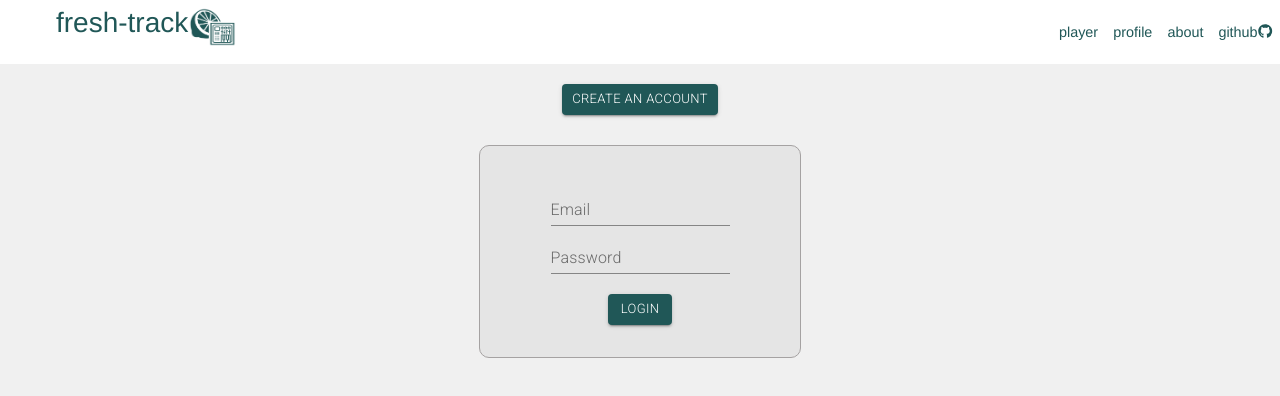
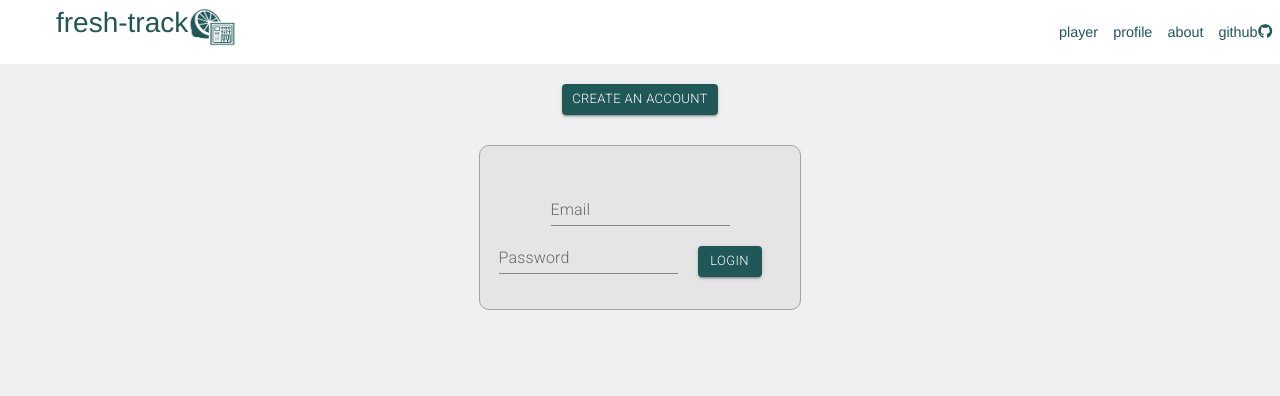
Before and after one commit to fresh-track/fresh-track-frontend, a React (Create React App) app: page /login in a window 1280 px wide. Shown: the top 396 px of the page. Built offline with nearby package versions, Linux system fonts and the light colour scheme.

Commit message:
fixed login enter button

```diff
--- a/src/Login.js
+++ b/src/Login.js
@@ -36,21 +36,25 @@ export default class Login extends Component {
     signUpOrLogin = () => {
         if (!this.state.logged) {
             return <div className="signlogdiv">
+                <form onSubmit={this.handleSignUp}>
                 <TextField id="standard-basic" label="Username" className="signUpUsername" type="username" value={this.state.usernameSignUp} onChange={(e) => this.setState({ usernameSignUp: e.target.value })} />
                 <TextField id="standard-basic" label="Email" className="signUpEmail" type="email" value={this.state.emailSignUp} onChange={(e) => this.setState({ emailSignUp: e.target.value })} />
                 <TextField id="standard-password-input" label="Password" type="password" autoComplete="current-password" value={this.state.passwordSignUp} onChange={(e) => this.setState({ passwordSignUp: e.target.value })} />
-                <Button id="signupButton" variant="contained" color="primary" size="small" className="button" onClick={this.handleSignUp}>Sign up</Button>
+                <Button id="signupButton" variant="contained" color="primary" size="small" className="button" type="submit" onClick={this.handleSignUp}>Sign up</Button></form>
             </div>
         } else {
             return <div className="signlogdiv">
+                <form onSubmit={this.handleSignIn}>
                 <TextField id="standard-basic" label="Email" className="signInEmail" type="email" value={this.state.emailSignIn} onChange={(e) => this.setState({ emailSignIn: e.target.value })} />
                 <TextField id="standard-password-input" label="Password" type="password" autoComplete="current-password" value={this.state.passwordSignIn} onChange={(e) => this.setState({ passwordSignIn: e.target.value })} />
-                <Button id="loginButton" variant="contained" color="primary" size="small" className="button" onClick={this.handleSignIn}>Login</Button>
+
+                <Button id="loginButton" variant="contained" color="primary" size="small" className="button" type="submit">Login</Button></form>
             </div>
         }
     }
 
-    handleSignIn = async () => {
+    handleSignIn = async (e) => {
+        e.preventDefault();
         try {
             const signIn = await request.post(`${process.env.REACT_APP_DB_AUTH_URL}/login`, {
                 email: this.state.emailSignIn,
@@ -68,7 +72,8 @@ export default class Login extends Component {
         }
     }
 
-    handleSignUp = async () => {
+    handleSignUp = async (e) => {
+        e.preventDefault();
         try {
             const signUp = await request.post(`${process.env.REACT_APP_DB_AUTH_URL}/signup`, {
                 username: this.state.usernameSignUp,
```
